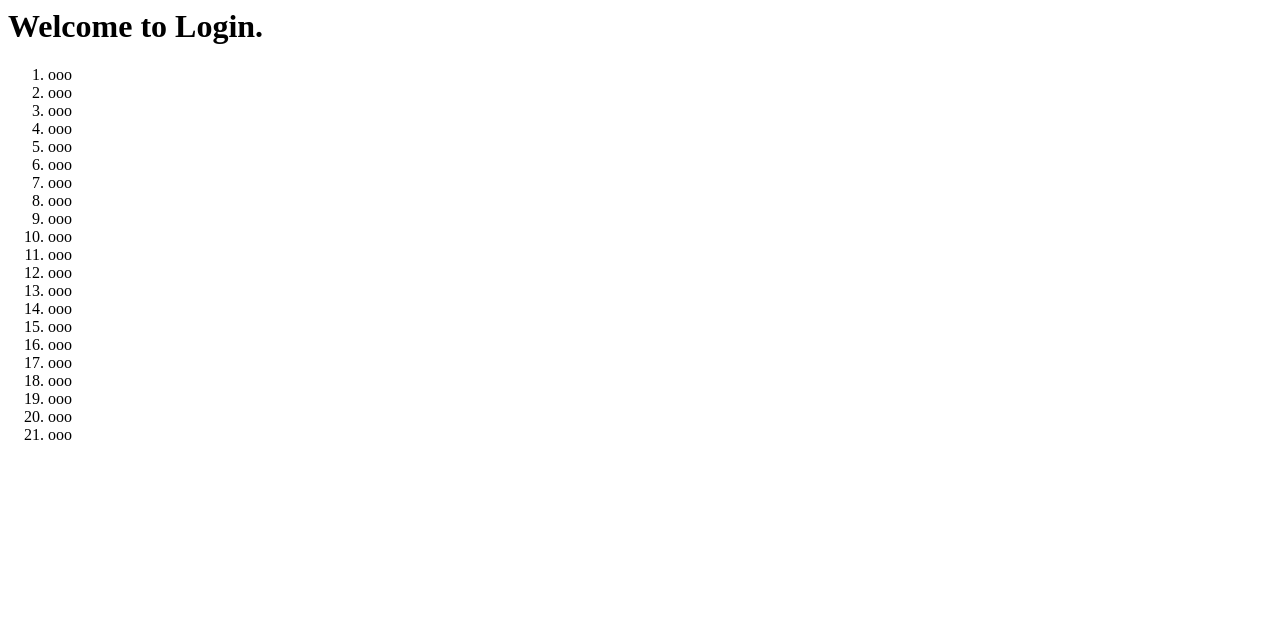
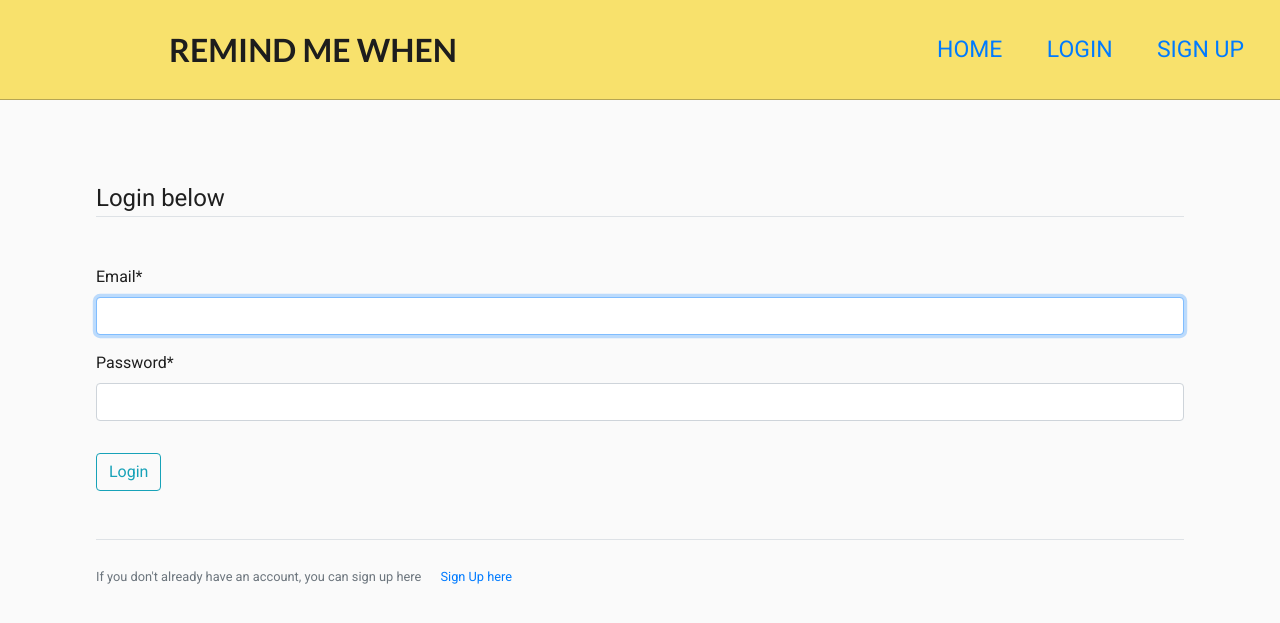
Before and after one commit to DenzelHooke/RemindMeWhen, a Django app: page /login/ in a window 1280 px wide. Shown: the top 623 px of the page. Run offline with Django 3.2, Linux system fonts and the light colour scheme; some libraries are stand-ins or nearby versions.

Commit message:
Added logout functionality and a profile page

```diff
--- a/remind_me_django/layout/templates/account/login.html
+++ b/remind_me_django/layout/templates/account/login.html
@@ -0,0 +1,24 @@
+{% extends "layout/base.html" %}
+{% load crispy_forms_tags %}
+
+{% block content %}
+    <div class="content-section">
+        <form method="POST">
+            {% csrf_token  %}
+            <fieldset class="form-group">
+                <legend class="border-bottom mb-5">Login below</legend>
+                {{form | crispy}}
+            </fieldset>
+            <div class="form-group">
+                <button class="btn btn-outline-info" type="submit"> Login</button>
+            </div>
+
+            <div class="border-top pt-4 mt-5">
+                <small class="text-muted">
+                    If you don't already have an account, you can sign up here
+                    <a href="{% url 'register-page' %}" class="ml-3">Sign Up here</a>
+                </small>
+            </div>
+        </form>
+    </div>
+    {% endblock %}
--- a/remind_me_django/layout/templates/layout/base.html
+++ b/remind_me_django/layout/templates/layout/base.html
@@ -19,11 +19,17 @@
 <body>
     <nav class="navbar">
         <div class="logo">REMIND ME WHEN</div>
-        <ul class="nav-ul">
-            <li class="li-item"><a href="{% url 'home-page' %}">HOME</a></li>
-            <li class="li-item"><a href="#">LOGIN</a></li>
-            <li class="li-item"><a href="{% url 'register-page' %}">SIGN UP</a></li>
-        </ul>
+        {% if user.is_authenticated %}
+            <ul class="nav-ul">
+                <li class="li-item"><a href="{% url 'logout-page' %}">Logout</a></li>
+            </ul>
+        {% else %}
+            <ul class="nav-ul">
+                <li class="li-item"><a href="{% url 'home-page' %}">HOME</a></li>
+                <li class="li-item"><a href="{% url 'login-page' %}">LOGIN</a></li>
+                <li class="li-item"><a href="{% url 'register-page' %}">SIGN UP</a></li>
+            </ul>
+        {% endif %}
     </nav>
     <section class="main-content">
         {% if messages %}
--- a/remind_me_django/layout/templates/layout/index.html
+++ b/remind_me_django/layout/templates/layout/index.html
@@ -18,7 +18,7 @@
                 REGISTER
             </a>
             <div class="blank-spacer"></div>
-            <a href="#" class="sign-in-btn user-btn">
+            <a href="{% url 'login-page' %}" class="sign-in-btn user-btn">
                 LOG IN
             </a>
         </div>
--- a/remind_me_django/layout/templates/registration/login.html
+++ /dev/null
@@ -1,25 +0,0 @@
-<h1>Welcome to Login.</h1>
-
-<ol>
-    <li>ooo</li>
-    <li>ooo</li>
-    <li>ooo</li>
-    <li>ooo</li>
-    <li>ooo</li>
-    <li>ooo</li>
-    <li>ooo</li>
-    <li>ooo</li>
-    <li>ooo</li>
-    <li>ooo</li>
-    <li>ooo</li>
-    <li>ooo</li>
-    <li>ooo</li>
-    <li>ooo</li>
-    <li>ooo</li>
-    <li>ooo</li>
-    <li>ooo</li>
-    <li>ooo</li>
-    <li>ooo</li>
-    <li>ooo</li>
-    <li>ooo</li>
-</ol>
--- a/remind_me_django/layout/views.py
+++ b/remind_me_django/layout/views.py
@@ -1,4 +1,5 @@
 from django.shortcuts import render
+from django.contrib.auth import views as auth_views
 
 # Create your views here.
 
--- a/remind_me_django/remind_me_django/settings.py
+++ b/remind_me_django/remind_me_django/settings.py
@@ -133,3 +133,7 @@ CRISPY_TEMPLATE_PACK = 'bootstrap4'
 # https://docs.djangoproject.com/en/3.2/ref/settings/#default-auto-field
 
 DEFAULT_AUTO_FIELD = 'django.db.models.BigAutoField'
+
+LOGIN_REDIRECT_URL = 'home-page'
+
+LOGIN_URL = 'login-required'
--- a/remind_me_django/remind_me_django/urls.py
+++ b/remind_me_django/remind_me_django/urls.py
@@ -22,6 +22,9 @@ from django.contrib.auth import views as auth_views
 urlpatterns = [
     path('admin/', admin.site.urls),
     path('', include('layout.urls')),
-    path('register/', views.register, name='register-page'),
-    path('login/', auth_views.LoginView.as_view()),
+    path('register/', views.register, name="register-page"),
+    path('login/', auth_views.LoginView.as_view(template_name="account/login.html"), name="login-page"),
+    path('logout/', auth_views.LogoutView.as_view(template_name="account/logout.html"), name="logout-page"),
+    path('profile/', views.profile, name="profile-page"),
+    path('forbidden/', views.forbidden_space, name="login-required")
 ]
```
Also changed, not shown: remind_me_django/account/views.py (+6 -1 lines), remind_me_django/layout/templates/account/login_required.html (added, +10 -0 lines), remind_me_django/layout/templates/account/logout.html (added, +8 -0 lines), remind_me_django/layout/templates/account/profile.html (added, +7 -0 lines), 1 other file.
